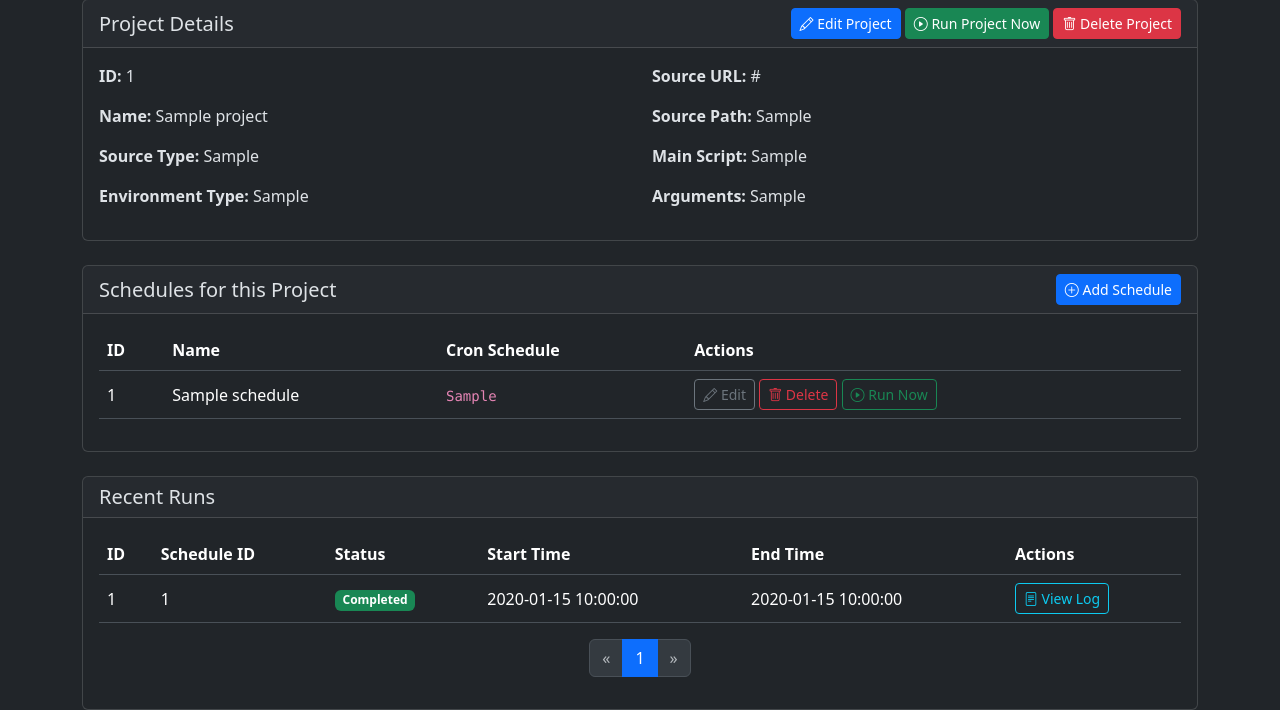
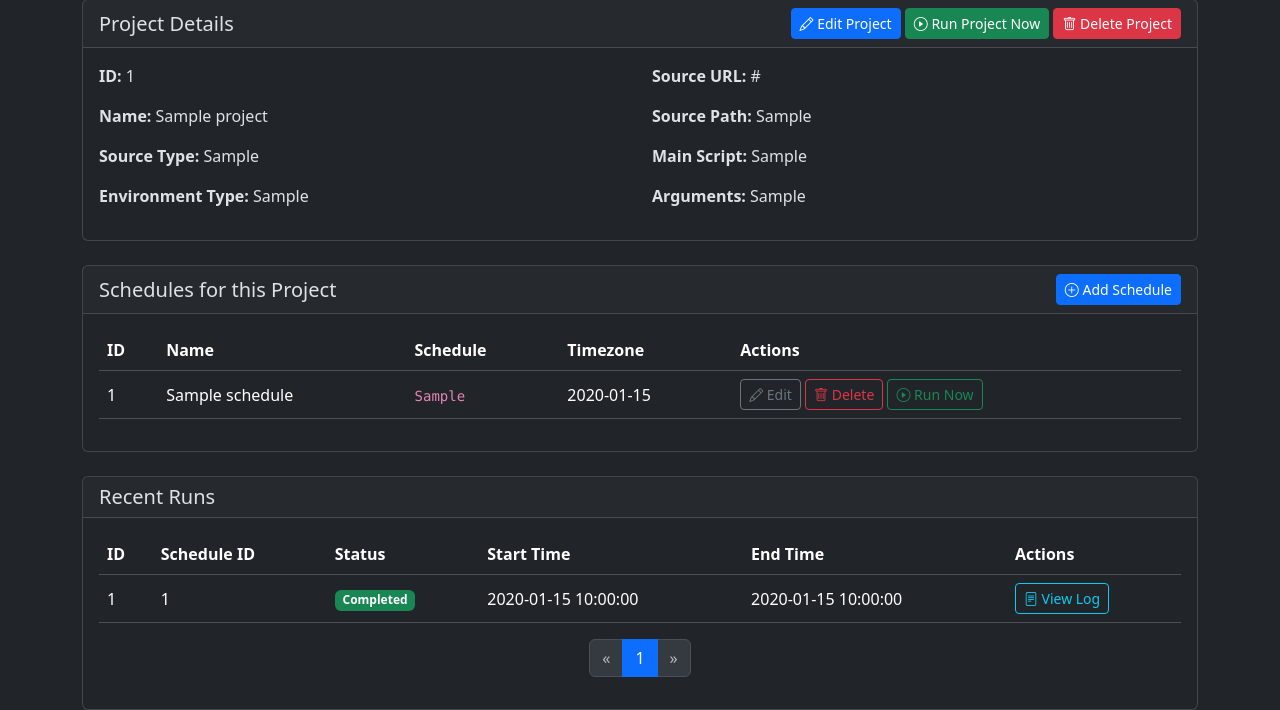
Before and after one commit to RPires27/PyOrchestrator, a FastAPI app: page /projects/1 in a window 1280 px wide. Shown: the part 169-879 px from the top of the page. Run offline with FastAPI, Linux system fonts and the light colour scheme; tables that the repository leaves empty hold one stand-in row (values such as "Sample post").

Commit message:
feat: display user-friendly schedule format on project detail page

```diff
--- a/templates/project_detail.html
+++ b/templates/project_detail.html
@@ -52,7 +52,8 @@
                 <tr>
                     <th>ID</th>
                     <th>Name</th>
-                    <th>Cron Schedule</th>
+                    <th>Schedule</th>
+                    <th>Timezone</th>
                     <th>Actions</th>
                 </tr>
             </thead>
@@ -61,7 +62,14 @@
                 <tr>
                     <td>{{ schedule.id }}</td>
                     <td>{{ schedule.name }}</td>
-                    <td><code>{{ schedule.cron_schedule }}</code></td>
+                    <td>
+                        {% if schedule.schedule_type == 'simple' %}
+                            At <strong>{{ schedule.run_time }}</strong> on <strong>{{ schedule.run_days }}</strong>
+                        {% else %}
+                            <code>{{ schedule.cron_schedule }}</code>
+                        {% endif %}
+                    </td>
+                    <td>{{ schedule.timezone }}</td>
                     <td>
                         <a href="/schedules/{{ schedule.id }}/edit" class="btn btn-sm btn-outline-secondary"><i class="bi bi-pencil"></i> Edit</a>
                         <form action="/schedules/{{ schedule.id }}/delete" method="post" style="display:inline;" onsubmit="return confirm('Are you sure you want to delete this schedule?');">
```
